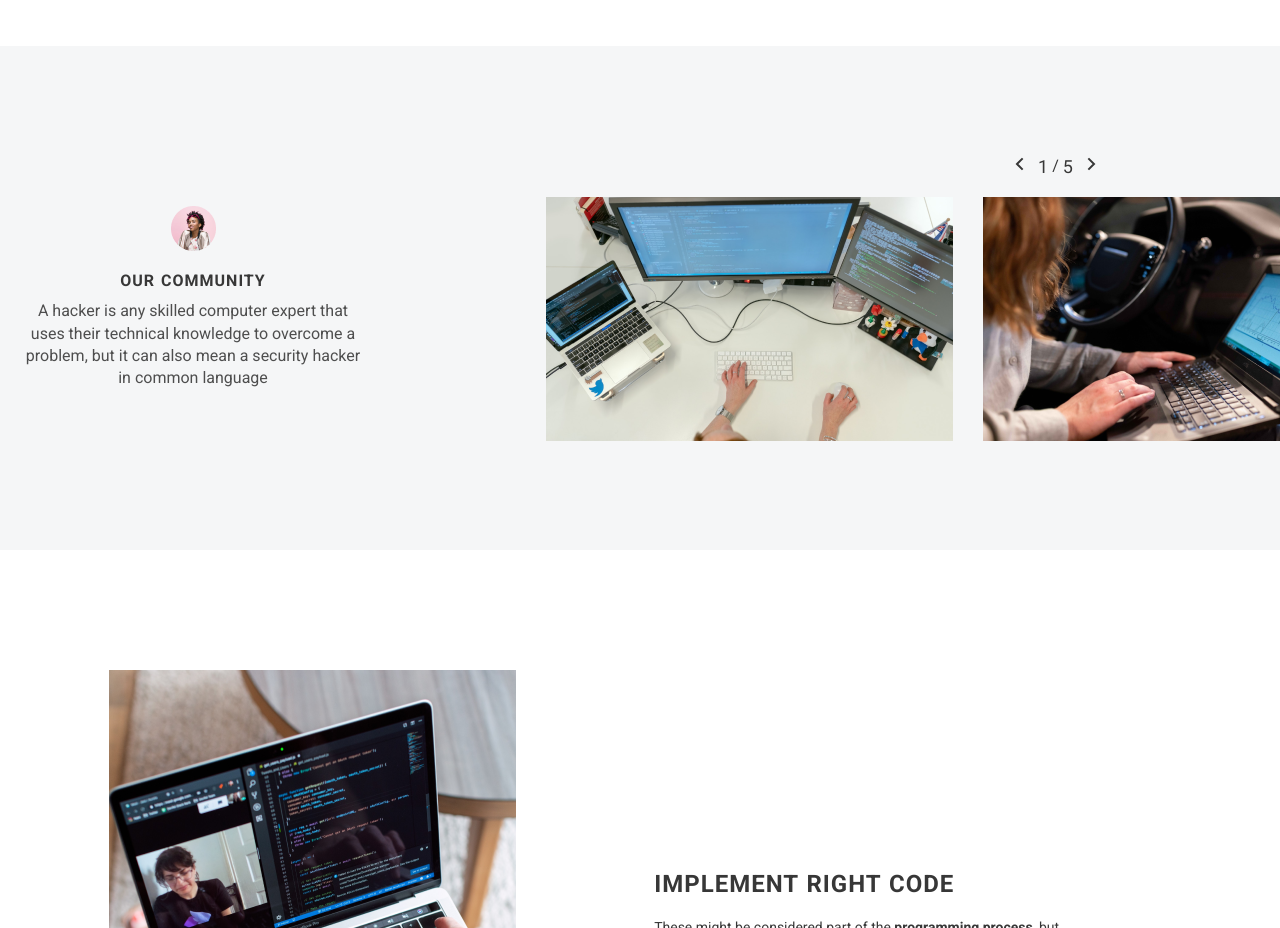
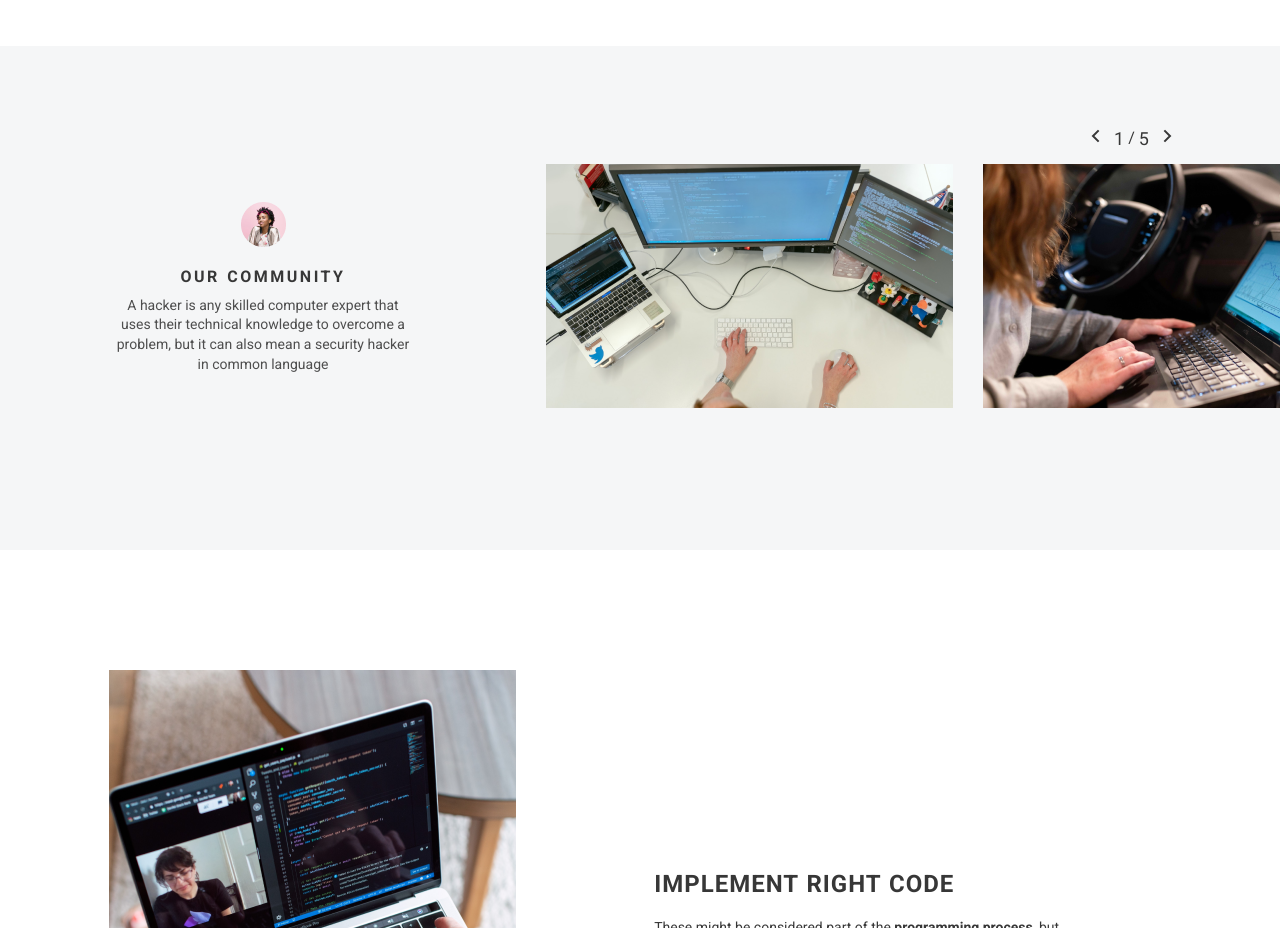
Before and after one commit to avvvr/JS2020Q3, a plain HTML site: page webdev/index.html in a window 1280 px wide. Shown: the part 1540-2468 px from the top of the page. Drawn offline with Linux system fonts and the light colour scheme.

Commit message:
fix: add margins

```diff
--- a/webdev/style.css
+++ b/webdev/style.css
@@ -270,6 +270,8 @@ h2 {
     align-items: center;
     justify-content: center;
     width: 706px;
+    margin-bottom: 20px;
+    margin-left: 140px;
 }
 
 .citation-box {
@@ -280,7 +282,7 @@ h2 {
 }
 
 .dark-medium-h2 {
-    letter-spacing: 1px;
+    letter-spacing: 2.5px;
     word-spacing: 1px;
 
     color: var(--dark);
@@ -297,11 +299,12 @@ h2 {
     align-items: center;
     justify-content: center;
 
-    width: 340px;
+    width: 295px;
     color: var(--dark-grey);
 
     text-align: center;
     line-height: 1.4;
+    font-size: 14px;
 }
 
 .right-community {
@@ -310,13 +313,12 @@ h2 {
 
 .slider-btn-box {
     display: flex;
-    /*justify-content: center;*/
-    /*align-items: center;*/
-    margin-bottom: 20px;
-    margin-left: 469px;
+    margin-bottom: 15px;
+    margin-left: 545px;
 
     color: var(--dark);
 }
+
 
 .btn-arrow {
     background-color: transparent;
@@ -348,6 +350,7 @@ h2 {
     display: flex;
     flex-direction: row;
     overflow: hidden;
+    margin-bottom: 60px;
 }
 
 .middle-slider-img {
```
